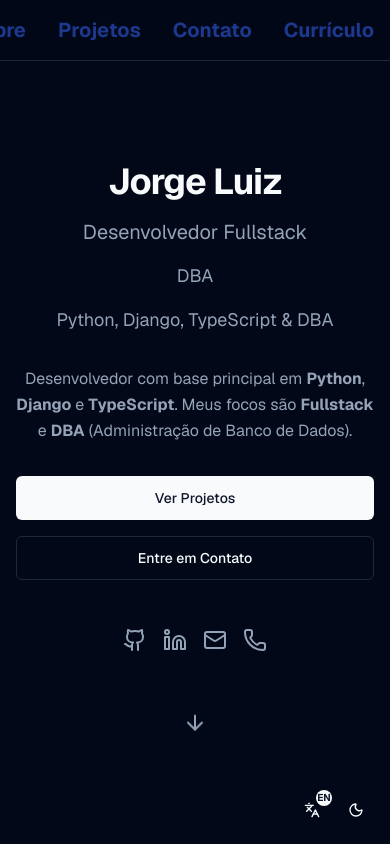
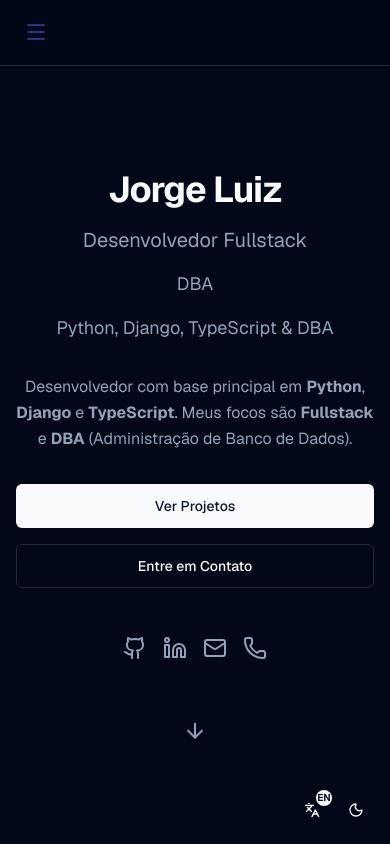
Before and after one commit to Jorgelzz/landingpg, a Next.js app: page / in a window 390 px wide. Shown: the top 844 px of the page. Built offline with nearby package versions, Linux system fonts and the light colour scheme.

Commit message:
Added responsive layouts

```diff
--- a/components/hero.tsx
+++ b/components/hero.tsx
@@ -17,7 +17,7 @@ export function Hero() {
   return (
     <section
       id="home"
-      className="flex min-h-screen items-center justify-center px-4 sm:px-6 lg:px-8 pt-16 md:pt-0"
+      className="flex min-h-screen items-center justify-center px-4 sm:px-6 lg:px-8 pt-20 md:pt-24"
     >
       <div className="container mx-auto max-w-4xl">
         <div className="flex flex-col items-center text-center space-y-8">
--- a/components/navigation.tsx
+++ b/components/navigation.tsx
@@ -5,11 +5,13 @@ import { cn } from "@/lib/utils";
 import Link from "next/link";
 import { useState } from "react";
 import { PDFModal } from "@/components/pdf-modal";
+import { Menu, X } from "lucide-react";
 
 export function Navigation() {
   const { t, language } = useLanguage();
   const [isActive, setIsActive] = useState(false);
   const [isPdfModalOpen, setIsPdfModalOpen] = useState(false);
+  const [isMobileMenuOpen, setIsMobileMenuOpen] = useState(false);
 
   const navItems = [
     { label: t.nav.home, href: "#home", isAnchor: true },
@@ -44,17 +46,43 @@ export function Navigation() {
 
         // Atualiza a URL sem recarregar a página
         window.history.pushState(null, "", href);
+
+        // Fecha o menu mobile após clicar
+        setIsMobileMenuOpen(false);
       }
     }
   };
 
+  const handleResumeClick = (e: React.MouseEvent<HTMLButtonElement>) => {
+    e.preventDefault();
+    setIsPdfModalOpen(true);
+    setIsMobileMenuOpen(false);
+  };
+
   return (
-    <div className="fixed top-0 left-0 right-0 z-10 bg-background/80 backdrop-blur-sm border-b border-border">
-      <div className="container w-full mx-auto px-4 py-4">
-        <div className="flex justify-end gap-8">
+    <>
+      <nav className="fixed top-0 left-0 right-0 z-50 bg-background/95 backdrop-blur-sm border-b border-border">
+        <div className="container w-full mx-auto px-4 py-3 sm:py-4">
+          <div className="flex items-center justify-between">
+            {/* Mobile menu button */}
+            <button
+              className="md:hidden text-blue-900 hover:text-primary transition-colors p-2"
+              onClick={() => setIsMobileMenuOpen(!isMobileMenuOpen)}
+              aria-label="Toggle menu"
+              aria-expanded={isMobileMenuOpen}
+            >
+              {isMobileMenuOpen ? (
+                <X className="h-6 w-6" />
+              ) : (
+                <Menu className="h-6 w-6" />
+              )}
+            </button>
+
+            {/* Desktop navigation */}
+            <div className="hidden md:flex justify-end gap-4 lg:gap-8 w-full">
               {navItems.map((item, index) => {
                 const commonClassName = cn(
-              "text-xl font-bold transition-colors duration-300 text-blue-900",
+                  "text-base lg:text-xl font-bold transition-colors duration-300 text-blue-900",
                   isActive ? "hover:text-primary cursor-pointer" : "hover:text-secondary-foreground"
                 );
 
@@ -77,10 +105,7 @@ export function Navigation() {
                 return (
                   <button
                     key={index}
-                onClick={(e) => {
-                  e.preventDefault();
-                  setIsPdfModalOpen(true);
-                }}
+                    onClick={handleResumeClick}
                     className={commonClassName}
                     onMouseEnter={() => setIsActive(true)}
                     onMouseLeave={() => setIsActive(false)}
@@ -91,12 +116,56 @@ export function Navigation() {
               })}
             </div>
           </div>
+        </div>
+
+        {/* Mobile menu dropdown */}
+        <div
+          className={cn(
+            "md:hidden border-t border-border bg-background/95 backdrop-blur-sm transition-all duration-300 ease-in-out overflow-hidden",
+            isMobileMenuOpen ? "max-h-96 opacity-100" : "max-h-0 opacity-0"
+          )}
+        >
+          <div className="container mx-auto px-4 py-4 space-y-3">
+            {navItems.map((item, index) => {
+              const mobileClassName = cn(
+                "block text-lg font-bold transition-colors duration-300 text-blue-900 py-2",
+                isActive ? "hover:text-primary" : "hover:text-secondary-foreground"
+              );
+
+              if (item.isAnchor) {
+                return (
+                  <a
+                    key={index}
+                    href={item.href}
+                    onClick={(e) => handleNavClick(e, item.href)}
+                    className={mobileClassName}
+                  >
+                    {item.label}
+                  </a>
+                );
+              }
+
+              // Resume link - open modal instead of navigating
+              return (
+                <button
+                  key={index}
+                  onClick={handleResumeClick}
+                  className={cn(mobileClassName, "w-full text-left")}
+                >
+                  {item.label}
+                </button>
+              );
+            })}
+          </div>
+        </div>
+      </nav>
+
       <PDFModal
         open={isPdfModalOpen}
         onOpenChange={setIsPdfModalOpen}
         pdfUrl={language === "pt" ? "/cvs/curriculo.pdf" : "/cvs/resume.pdf"}
         title={t.nav.resume}
       />
-    </div>
+    </>
   );
 }
```
Lines whose indentation alone changed are shown as unchanged.
